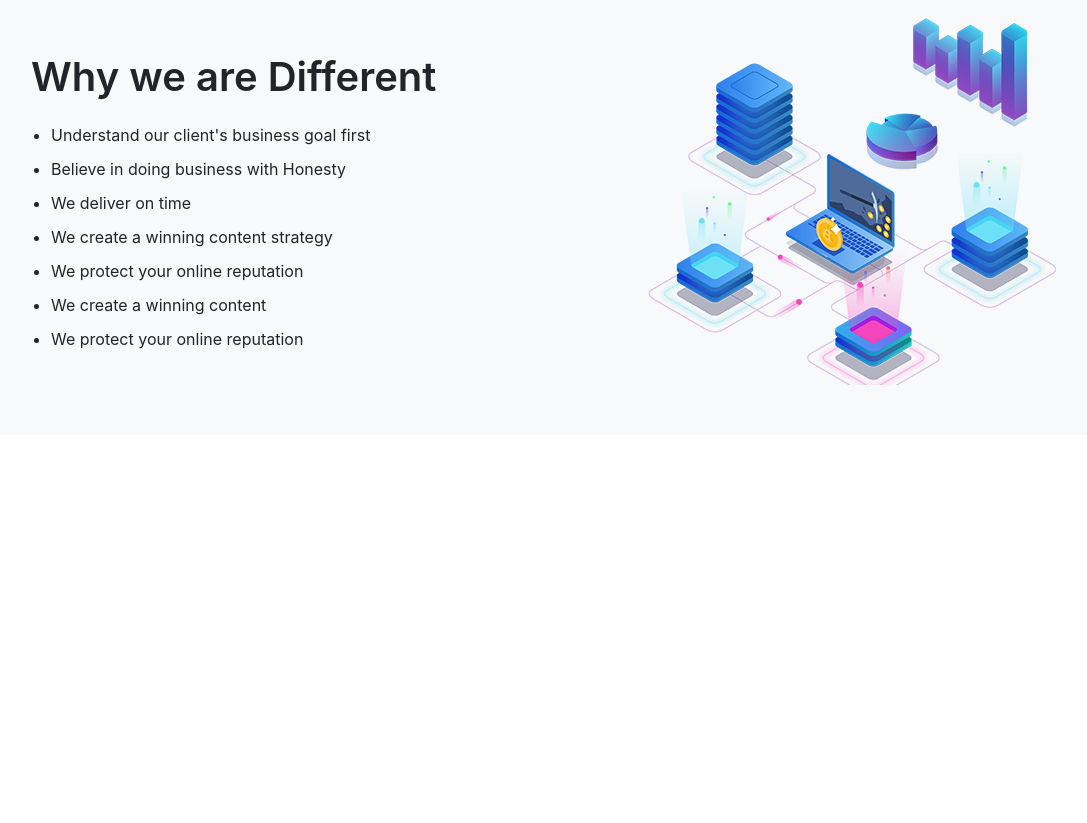
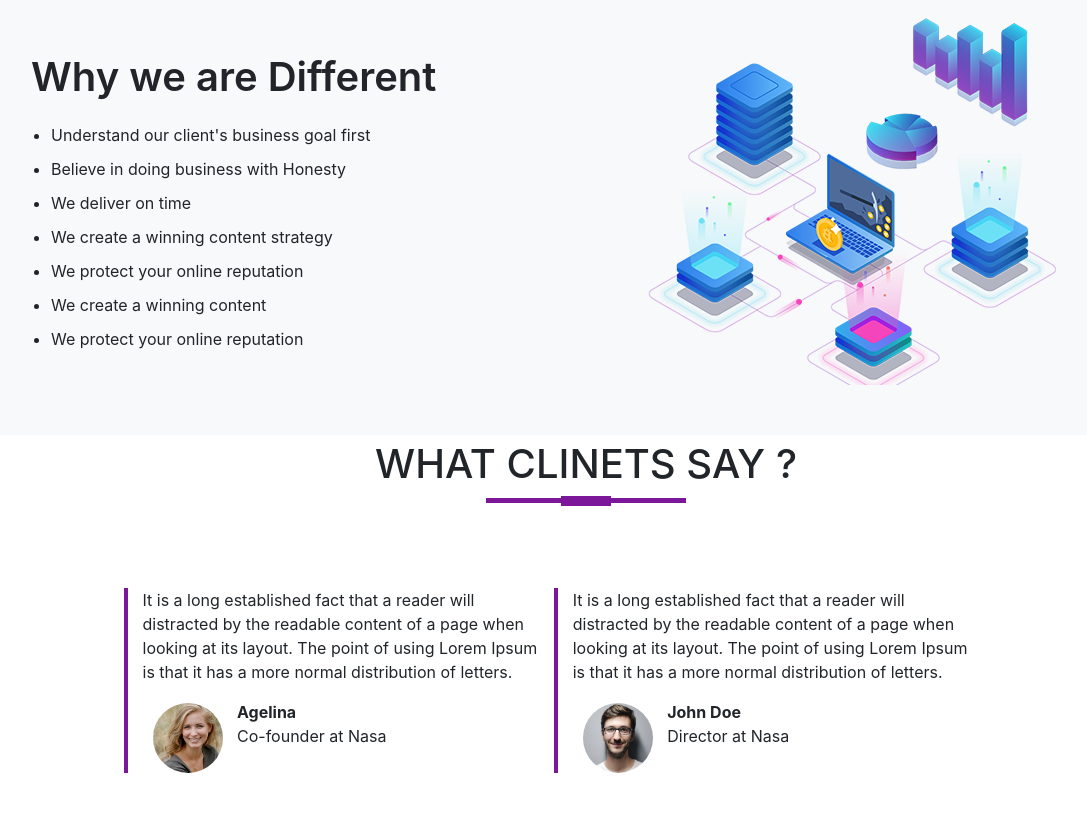
Before and after one commit to AhmadMasood-dev/Digital-Agency, a plain HTML site: page index.html in a window 1280 px wide. Shown: the part 1309-2132 px from the top of the page, without its empty margins (54-1141 px from the left). Before the commit the page ends 1744 px from the top, so only its background shows below. Drawn offline with nearby package versions, Linux system fonts and the light colour scheme.

Commit message:
Testimonials section

```diff
--- a/index.html
+++ b/index.html
@@ -144,11 +144,40 @@
             </ul>
           </div>
           <div class="col-md-6">
-            <img src="img/network.png" class="img-fluid" alt="">
+            <img src="img/network.png" class="img-fluid" alt="" />
           </div>
         </div>
       </div>
+    </section>
 
+    <!-- Testimonials -->
+
+    <section id="Testimonials">
+      <div class="container">
+        <h1 class="title text-center">WHAT CLINETS SAY ?</h1>
+        <div class="row offset-1">
+          <div class="col-md-5 testimonials">
+            <p class="text-c">
+              It is a long established fact that a reader will distracted by the
+              readable content of a page when looking at its layout. The point
+              of using Lorem Ipsum is that it has a more normal distribution of
+              letters.
+            </p>
+            <img src="img/user1.jpg" alt="">
+            <p class="user-details"><b>Agelina</b><br>Co-founder at Nasa</p>
+          </div>
+          <div class="col-md-5 testimonials">
+            <p class="text-c">
+              It is a long established fact that a reader will distracted by the
+              readable content of a page when looking at its layout. The point
+              of using Lorem Ipsum is that it has a more normal distribution of
+              letters.
+            </p>
+            <img src="img/user2.jpg" alt="">
+            <p class="user-details"><b>John Doe </b><br>Director at Nasa</p>
+          </div>
+        </div>
+      </div>
     </section>
   </body>
 </html>
--- a/style.css
+++ b/style.css
@@ -129,3 +129,24 @@ body {
 #about-us ul{
   margin-left:20px ;
 }
+
+/* **********************  */
+/*  Testimonials  Section  */
+/* **********************  */
+#testimonials{
+margin: 100px 0;
+}
+.testimonials{
+  border-left: 4px solid #7b1798;
+  margin-top: 50px;
+  margin-bottom: 50px;
+}
+.testimonials img{
+  width: 70px;
+  height: 70px;
+  border-radius: 50%;
+  margin: 0 10px;
+}
+.user-details{
+  display: inline-block;
+}
```
